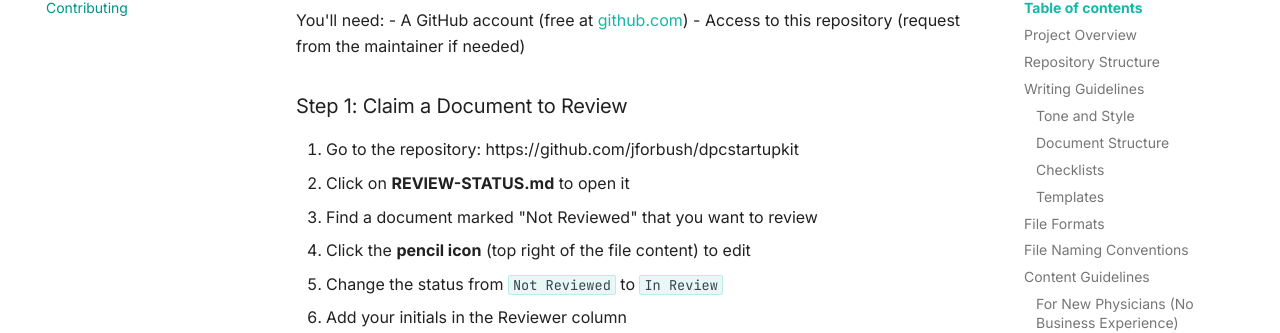
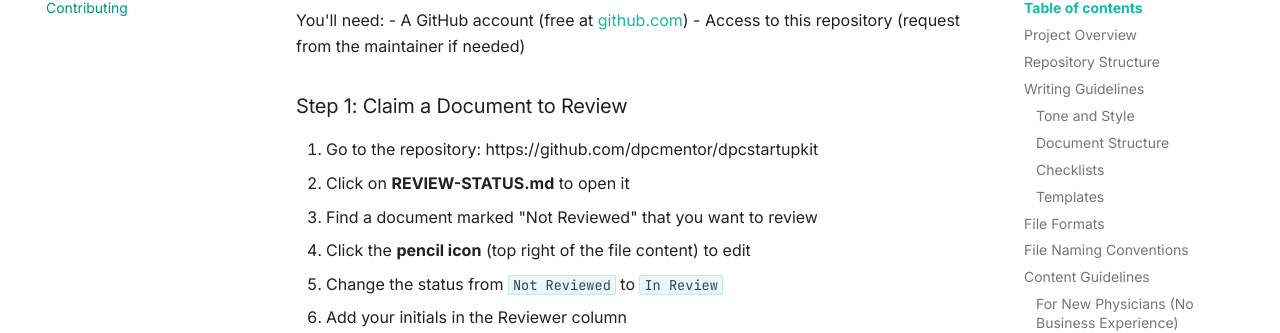
Before and after one commit to dpcmentor/dpcstartupkit, an MkDocs documentation site: the page built from docs/CONTRIBUTING.md, in a window 1280 px wide and 900 px high, scrolled down 4653 px. Shown: the part 121-454 px from the top of the window. Built offline with MkDocs 1.6.1 and Material for MkDocs 9.7.7, drawn with Linux system fonts in a browser that asks for light colours; comment, search, counter and statistics services are not loaded; some of the changed lines change nothing that is shown.

Commit message:
Update docs/CONTRIBUTING.md repo URLs to dpcmentor org

```diff
--- a/docs/CONTRIBUTING.md
+++ b/docs/CONTRIBUTING.md
@@ -149,7 +149,7 @@
 
 ## Document Review Process (Step-by-Step for GitHub Beginners)
 
-All guides require human review before publication. Progress is tracked at [REVIEW-STATUS.md](https://github.com/jforbush/dpcstartupkit/blob/main/REVIEW-STATUS.md).
+All guides require human review before publication. Progress is tracked at [REVIEW-STATUS.md](https://github.com/dpcmentor/dpcstartupkit/blob/main/REVIEW-STATUS.md).
 
 ### Before You Start
 
@@ -159,7 +159,7 @@
 
 ### Step 1: Claim a Document to Review
 
-1. Go to the repository: https://github.com/jforbush/dpcstartupkit
+1. Go to the repository: https://github.com/dpcmentor/dpcstartupkit
 2. Click on **REVIEW-STATUS.md** to open it
 3. Find a document marked "Not Reviewed" that you want to review
 4. Click the **pencil icon** (top right of the file content) to edit
```
